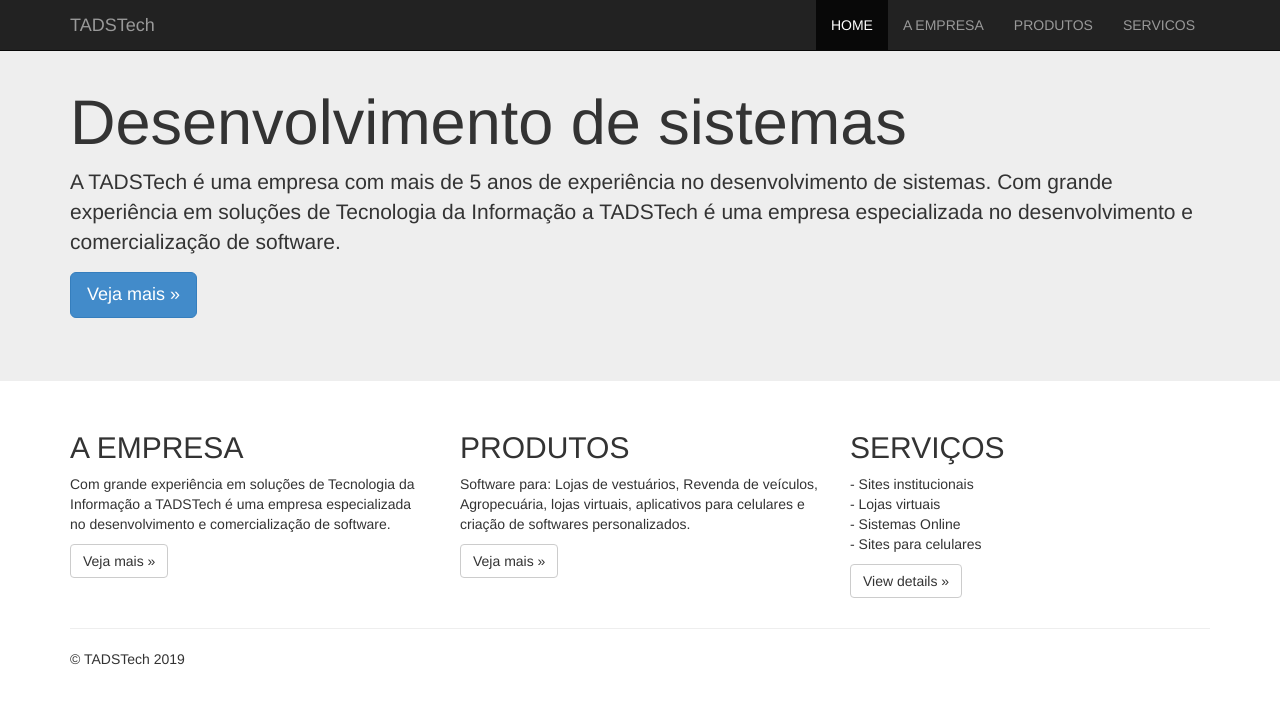
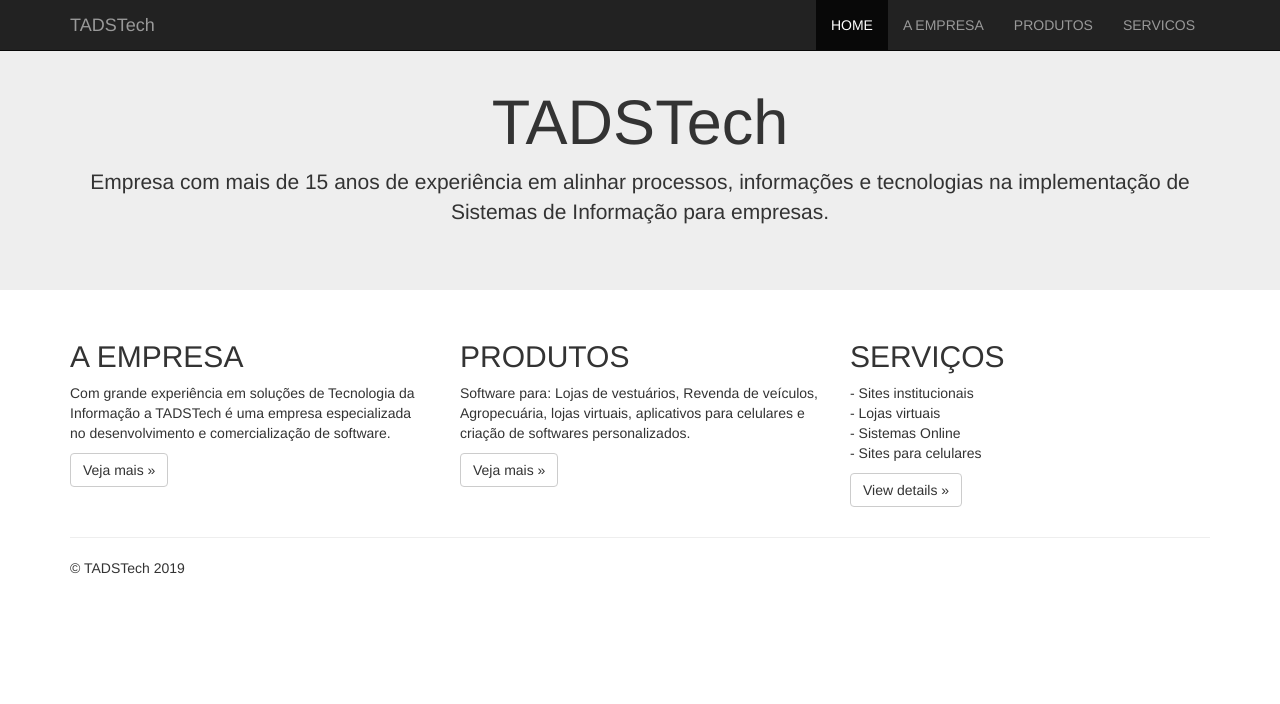
Before and after one commit to lucasalessandro/projeto-web, a plain HTML site: page index.html in a window 1280 px wide. Drawn offline with nearby package versions, Linux system fonts and the light colour scheme.

Commit message:
Alteracao na descricao da Empresa

```diff
--- a/index.html
+++ b/index.html
@@ -51,11 +51,11 @@
     <div class="jumbotron">
         <div class="container">
             <br />
-            <h1>Desenvolvimento de sistemas</h1>
-            <p>
-                A TADSTech é uma empresa com mais de 5 anos de experiência no desenvolvimento de sistemas. Com grande experiência em soluções de Tecnologia da Informação a TADSTech é uma empresa especializada no desenvolvimento e comercialização de software.
+            <h1 align="center">TADSTech</h1>
+            <p align="center">
+               Empresa com mais de 15 anos de experiência em alinhar processos, informações e tecnologias na implementação de Sistemas de Informação para empresas.
             </p>
-            <p><a class="btn btn-primary btn-lg" role="button">Veja mais &raquo;</a></p>
+            <!--<p><a class="btn btn-primary btn-lg" role="button">Veja mais &raquo;</a></p>-->
         </div>
     </div>
 
```
